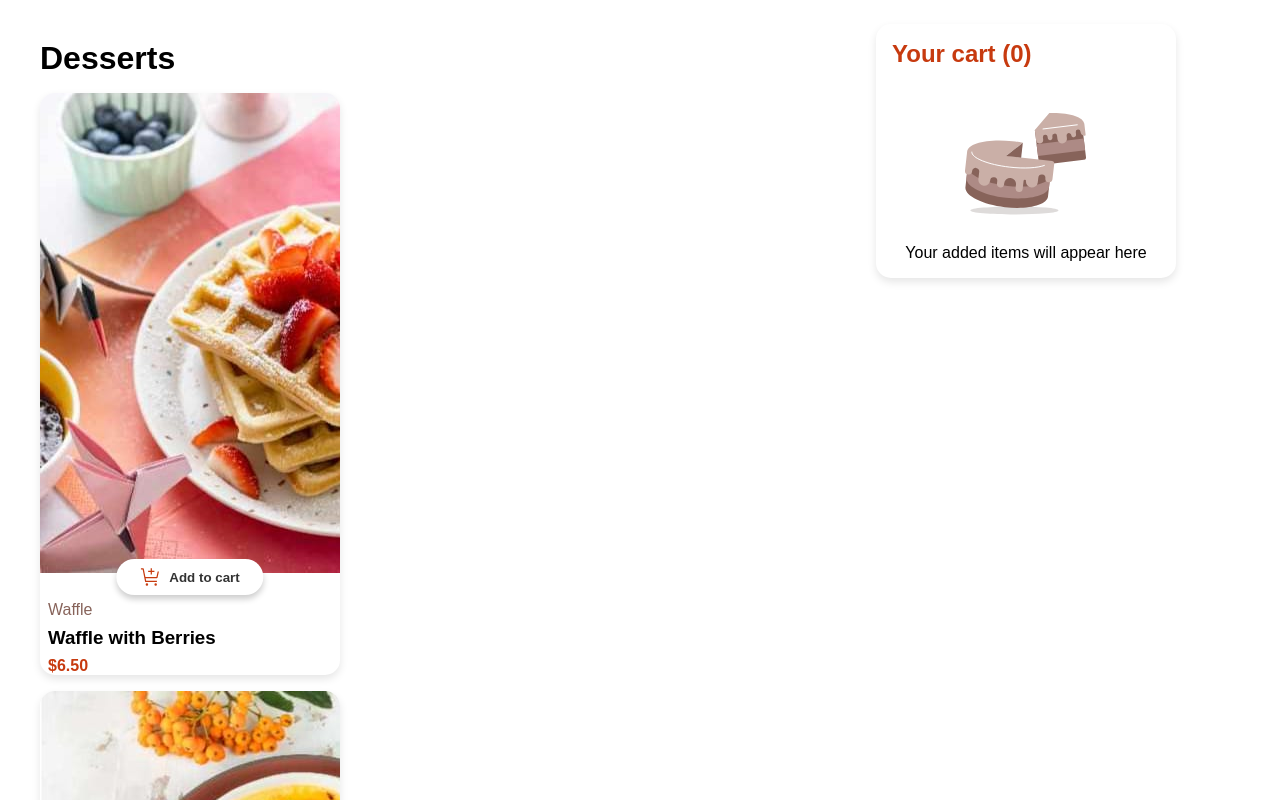
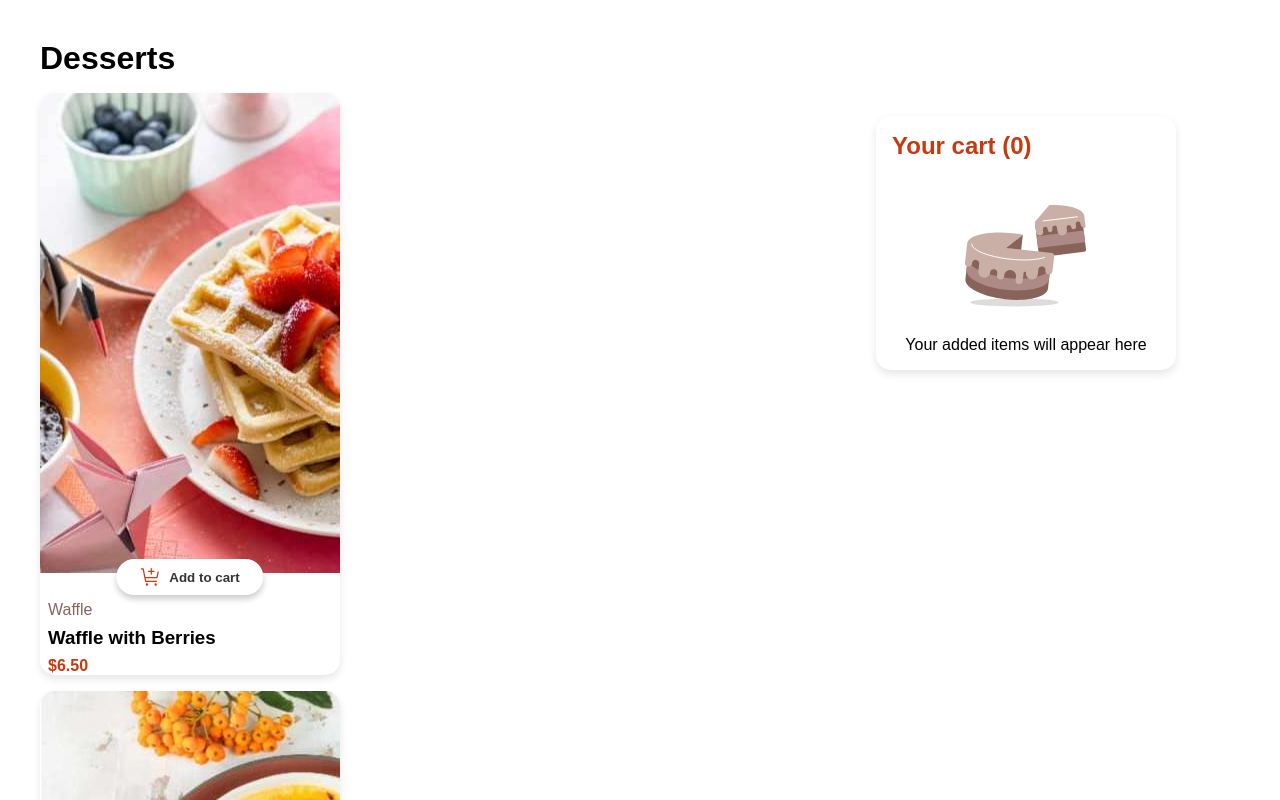
Before and after one commit to Lafi-olfa/react-product-cart-list, a React (Create React App) app: page / in a window 1280 px wide. Shown: the top 800 px of the page. Built offline with nearby package versions, Linux system fonts and the light colour scheme.

Commit message:
remove  comments

```diff
--- a/src/index.css
+++ b/src/index.css
@@ -28,7 +28,6 @@ body{
 }
 
 #container{
-  /* background-color: red; */
   display: flex;
   flex-direction: column;
   align-items: start;
@@ -125,8 +124,7 @@ body{
   gap: 1rem;
   padding: 1rem;
   width: 100%;
-  /* max-width: 400px; Largeur maximale pour une meilleure lisibilité */
-  /* margin: 0 auto; */
+  margin-top: 8%;
 }
 
 #cart-container h2 {
@@ -211,5 +209,11 @@ hr {
 @media screen and (min-width: 768px) {
   #container {
     flex-direction: row;
+     align-items: flex-start;
   }
 }
+
+.product-image{
+  width: 80%;
+  height: 80%;
+}
```
